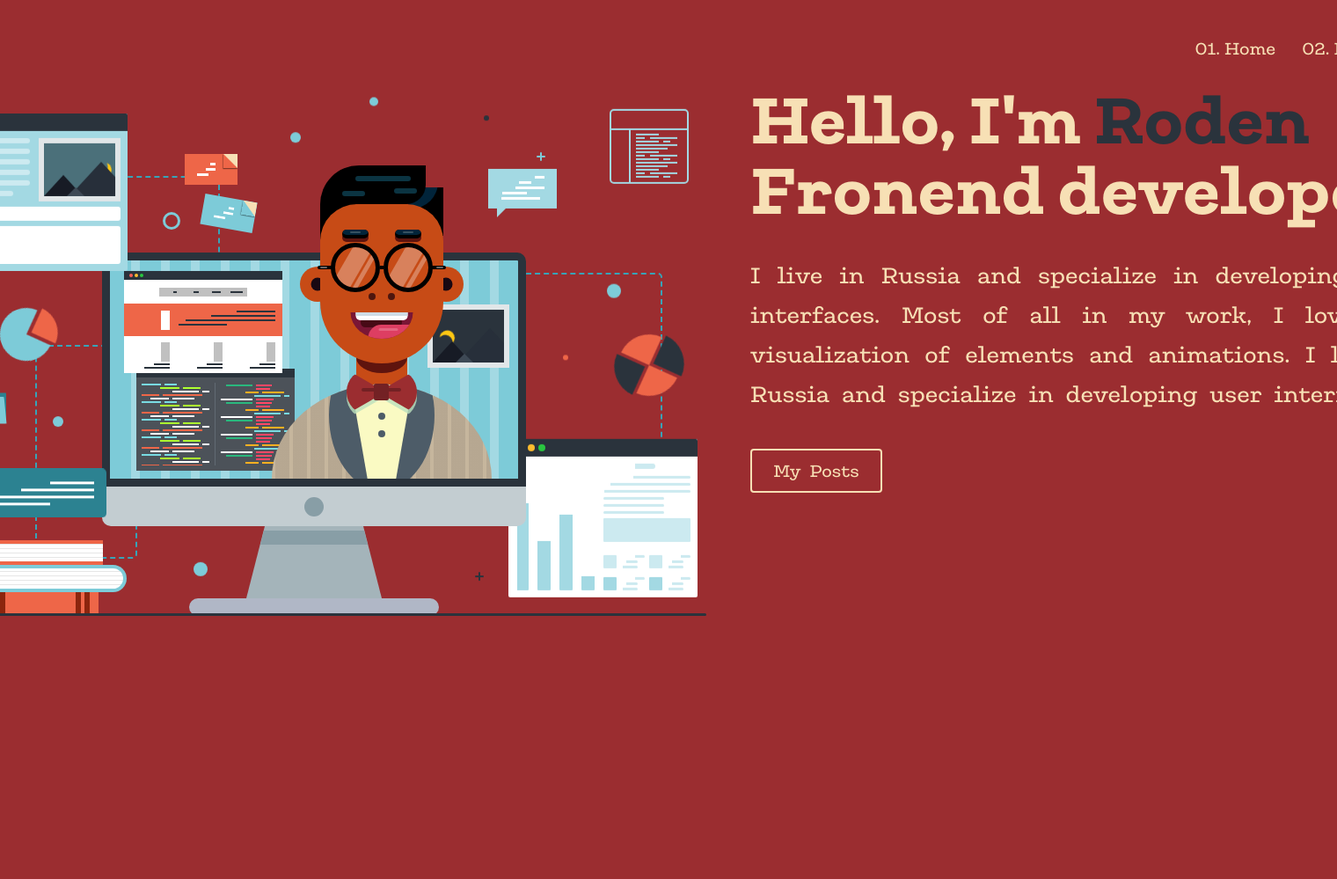
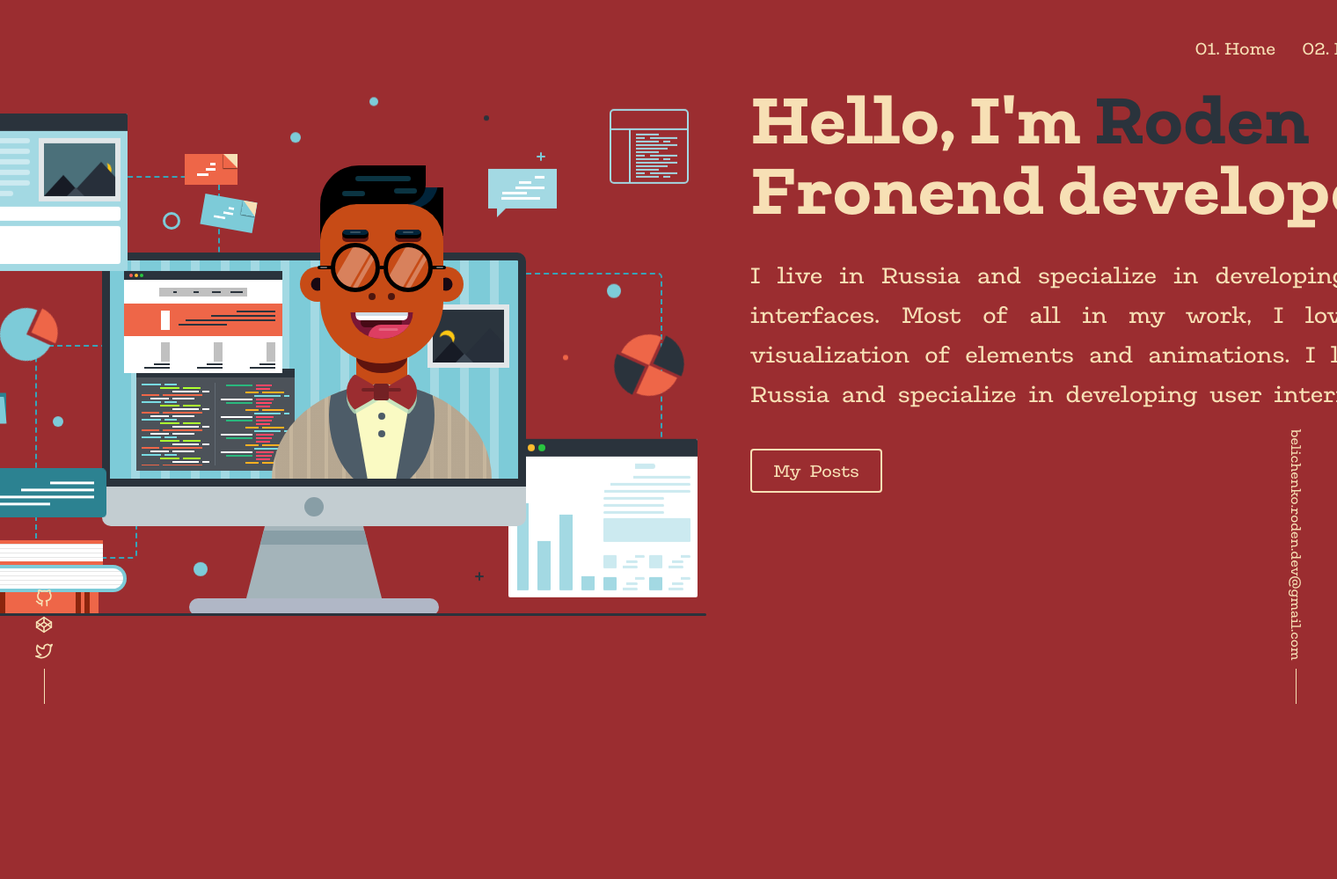
Before and after one commit to Kerthin/portfolio-templateSait, a Node project: template app/index.pug in a window 1520 px wide; the page is wider, and only the part inside the window is pictured. Shown: the top 999 px of that part at 88% size. Run offline with Node 20 templates, Linux system fonts and the light colour scheme; the template is opened without the code that fills it, so the values that code supplies are empty; style sheets or scripts are compiled from the project's sources.

Commit message:
Create styles for main socials

```diff
--- a/app/index.pug
+++ b/app/index.pug
@@ -9,12 +9,37 @@
 
 			//-- Navigation
 			nav.navigation
-				h1.logo R
+				a.logo(href="index.html") R
 				ul.navigation__links
 					li.navigation__item
-						a.navigation__link Home
+						a.navigation__link(href="index.html") Home
 					li.navigation__item
-						a.navigation__link Portfolio
+						a.navigation__link(href="portfolio.html") Portfolio
+
+			//-- Social links
+			.social
+				ul.socialList
+					li.socialList__item
+						a.socialList__link(href="https://github.com/Kerthin?tab=overview&from=2021-05-01&to=2021-05-05" target="_blank")
+							svg.socialList__icon(viewBox="0 0 24 24" stroke="currentColor" stroke-width="2" stroke-linecap="round" stroke-linejoin="round")
+								path(d="M9 19c-5 1.5-5-2.5-7-3m14 6v-3.87a3.37 3.37 0 0 0-.94-2.61c3.14-.35 6.44-1.54 6.44-7A5.44 5.44 0 0 0 20 4.77 5.07 5.07 0 0 0 19.91 1S18.73.65 16 2.48a13.38 13.38 0 0 0-7 0C6.27.65 5.09 1 5.09 1A5.07 5.07 0 0 0 5 4.77a5.44 5.44 0 0 0-1.5 3.78c0 5.42 3.3 6.61 6.44 7A3.37 3.37 0 0 0 9 18.13V22")
+					li.socialList__item
+						a.socialList__link(href="https://codepen.io/Astap" target="_blank")
+							svg.socialList__icon(viewBox="0 0 24 24" stroke="currentColor" stroke-width="2" stroke-linecap="round" stroke-linejoin="round")
+								polygon(points="12 2 22 8.5 22 15.5 12 22 2 15.5 2 8.5 12 2")
+								line(x1="12" y1="22" x2="12" y2="15.5")
+								polyline(points="22 8.5 12 15.5 2 8.5")
+								polyline(points="2 15.5 12 8.5 22 15.5")
+								line(x1="12" y1="2" x2="12" y2="8.5")
+					li.socialList__item
+						a.socialList__link(href="https://twitter.com/BelichenkoRoden" target="_blank")
+							svg.socialList__icon(viewBox="0 0 24 24" stroke="currentColor" stroke-width="2" stroke-linecap="round" stroke-linejoin="round")
+								path(d="M23 3a10.9 10.9 0 0 1-3.14 1.53 4.48 4.48 0 0 0-7.86 3v1A10.66 10.66 0 0 1 3 4s-4 9 5 13a11.64 11.64 0 0 1-7 2c9 5 20 0 20-11.5a4.5 4.5 0 0 0-.08-.83A7.72 7.72 0 0 0 23 3z")
+
+			//-- Social links
+			.gmail
+				.gmail__name
+					a.gmail__link(href="mailto:belichenko.roden.dev@gmail.com") belichenko.roden.dev@gmail.com
 
 			//-- Home section
 			section.home
--- a/app/scss/index.scss
+++ b/app/scss/index.scss
@@ -55,6 +55,77 @@
 @import 'partials/navigation/navigation.scss';
 
 /*____________________________________________________________
+## Social links
+____________________________________________________________*/
+.social {
+	position: fixed;
+	left: 40px;
+	bottom: 0;
+	z-index: 2;
+}
+.socialList {
+
+	&:after {
+		content: '';
+		display: block;
+		margin: 0 auto;
+		width: 1px;
+		height: 40px;
+		background: #f7e0b5;
+	}
+}
+.socialList__item {
+	margin-bottom: 10px;
+	width: 20px;
+	height: 20px;
+	transition: transform .2s;
+
+	&:hover {
+		transform: translateY(-3px);
+
+		.socialList__icon {
+			stroke: #7dcbd8;
+		}
+	}
+}
+
+.socialList__icon {
+	fill: none;
+	stroke: #f7e0b5;
+}
+
+.gmail {
+	position: fixed;
+	right: 40px;
+	bottom: 0;
+	z-index: 2;
+}
+.gmail__name {
+
+	&:after {
+		content: '';
+		display: block;
+		margin: 0 auto;
+		width: 1px;
+		height: 40px;
+		background: #f7e0b5;
+	}
+}
+.gmail__link {
+	margin-bottom: 10px;
+	writing-mode: vertical-rl;
+	font-family: Galeria-Medium;
+	font-size: 14px;
+	color: $palette-secondary;
+	transition: transform .2s;
+
+	&:hover {
+		transform: translateY(-3px);
+		color: $palette-social-link-hover;
+	}
+}
+
+/*____________________________________________________________
 ## @import home.scss
 ____________________________________________________________*/
 @import 'partials/index/home.scss';
--- a/app/scss/partials/navigation/navigation.scss
+++ b/app/scss/partials/navigation/navigation.scss
@@ -15,6 +15,7 @@
 	font-family: Galeria;
 	font-size: 44px;
 	color: $palette-secondary;
+	transition: color 0.2s;
 
 	&:after {
 		content: '';
@@ -24,6 +25,15 @@
 		width: 100%;
 		height: 3px;
 		background-color: $palette-secondary;
+		transition: background 0.2s;
+	}
+
+	&:hover {
+		color: $palette-social-link-hover;
+
+		&:after {
+			background-color: $palette-social-link-hover;
+		}
 	}
 }
 
@@ -46,7 +56,7 @@
 	font-size: 18px;
 	color: $palette-secondary;
 	cursor: pointer;
-	transition: transform 0.2s;
+	transition: color 0.2s;
 
 	&:before {
 		content: "0" counter(item) ".";
```
Also changed, not shown: dist/css/index.css, 1 other file.
